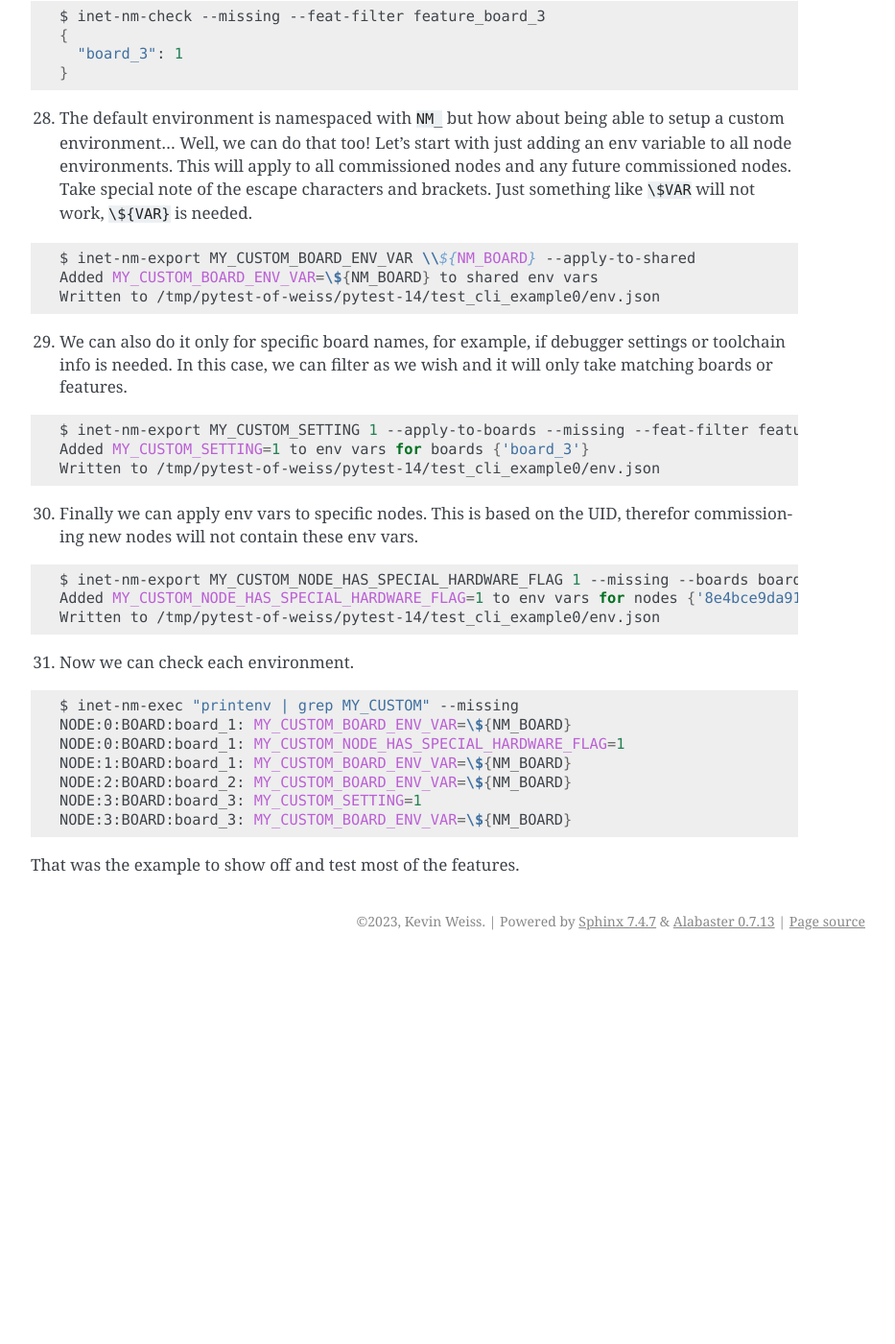
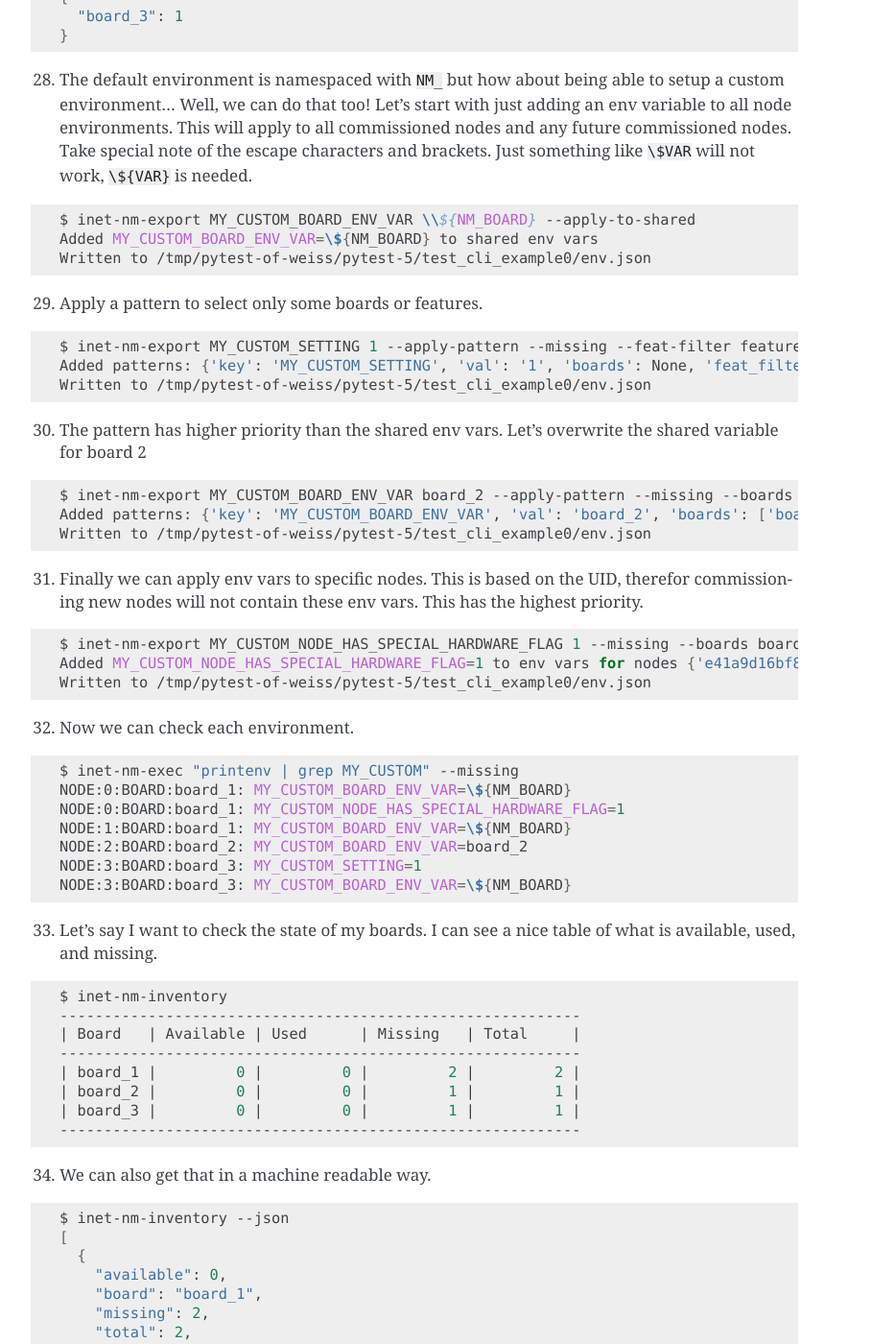
Before and after one commit to inetrg/inet-nm, a Sphinx documentation site: the page built from docs/cli-example.md, in a window 1280 px wide and 1400 px high, scrolled down 5251 px. Shown: the whole window at 96% size, without its empty margins (338-1271 px from the left). Built offline with Sphinx 7.4.7, drawn with Linux system fonts in a browser that asks for light colours; before the commit the page ends 6250 px from its top, so only the background shows below that; some of the changed text lies outside the part shown.

Commit message:
feat(inventory): Allow board inventory output

````diff
--- a/docs/cli-example.md
+++ b/docs/cli-example.md
@@ -13,58 +13,56 @@ $ inet-nm-update-from-os . --board-info "echo board_1 board_2" --board-features
 Getting features_provided for board_1
 Getting features_provided for board_2
 
-Updated /tmp/pytest-of-weiss/pytest-14/test_cli_example0/board_info.json
+Updated /tmp/pytest-of-weiss/pytest-5/test_cli_example0/board_info.json
 ```
 
 1. Now we can add a board using the wizard. We can just add a mock device for now and for this example.
 ```bash
 $ inet-nm-commission --mock-dev
-
-Found 0 saved nodes in /tmp/pytest-of-weiss/pytest-14/test_cli_example0
-Enter serial number [43190210341183772271]:
+Found 0 saved nodes in /tmp/pytest-of-weiss/pytest-5/test_cli_example0
+Enter serial number [68378266499947448987]:
+board_1
 Select board name for generic_vendor
 > board_1
-Updated /tmp/pytest-of-weiss/pytest-14/test_cli_example0/nodes.json
+Updated /tmp/pytest-of-weiss/pytest-5/test_cli_example0/nodes.json
 ```
 
 2. Let's do it again so we have 2 `board_1` boards.
 ```bash
 $ inet-nm-commission --mock-dev
-
+Found 1 saved nodes in /tmp/pytest-of-weiss/pytest-5/test_cli_example0
+Enter serial number [02292275306556290432]:
 board_1
-Found 1 saved nodes in /tmp/pytest-of-weiss/pytest-14/test_cli_example0
-Enter serial number [02807064577242520563]:
 Select board name for generic_vendor
 > board_1
-Updated /tmp/pytest-of-weiss/pytest-14/test_cli_example0/nodes.json
+Updated /tmp/pytest-of-weiss/pytest-5/test_cli_example0/nodes.json
 ```
 
 3. We can also add the board with directly with the cli args.
 ```bash
 $ inet-nm-commission --mock-dev --board board_2
-
-Found 2 saved nodes in /tmp/pytest-of-weiss/pytest-14/test_cli_example0
-Enter serial number [38177405136834385679]:
-Updated /tmp/pytest-of-weiss/pytest-14/test_cli_example0/nodes.json
+Found 2 saved nodes in /tmp/pytest-of-weiss/pytest-5/test_cli_example0
+Enter serial number [53501089861140397880]:
+Updated /tmp/pytest-of-weiss/pytest-5/test_cli_example0/nodes.json
 ```
 
 4. If we add a board that is not in our `board_info` list, we will need to confirm it is correct.
 ```bash
 $ inet-nm-commission --mock-dev
-Found 3 saved nodes in /tmp/pytest-of-weiss/pytest-14/test_cli_example0
-Enter serial number [45405871127408525688]:
+Found 3 saved nodes in /tmp/pytest-of-weiss/pytest-5/test_cli_example0
+Enter serial number [38033817949869448782]:
 Select board name for generic_vendor
 > board_3
 Board board_3 not in board list, continue? [y/N] Y
-Updated /tmp/pytest-of-weiss/pytest-14/test_cli_example0/nodes.json
+Updated /tmp/pytest-of-weiss/pytest-5/test_cli_example0/nodes.json
 ```
 
 5. If we have a device showing up on the list that should not be commissioned, we can ignore it.  This will prevent accidentally commissioning it in the future and will not be selectable by this tool.
 ```bash
 $ inet-nm-commission --mock-dev --ignore
-Found 4 saved nodes in /tmp/pytest-of-weiss/pytest-14/test_cli_example0
-Enter serial number [65026266254893701960]:
-Updated /tmp/pytest-of-weiss/pytest-14/test_cli_example0/nodes.json
+Found 4 saved nodes in /tmp/pytest-of-weiss/pytest-5/test_cli_example0
+Enter serial number [13638471407267323877]:
+Updated /tmp/pytest-of-weiss/pytest-5/test_cli_example0/nodes.json
 ```
 
 6. Let's see what we have, since these are mocked devices we the will never be connected, so we should always check missing boards.
@@ -142,9 +140,9 @@ NODE:2:BOARD:board_3: 2
 ```bash
 $ inet-nm-exec "printenv | grep NM_" --missing --boards board_2
 NODE:0:BOARD:board_2: NM_BOARD=board_2
-NODE:0:BOARD:board_2: NM_CONFIG_DIR=/tmp/pytest-of-weiss/pytest-14/test_cli_example0
-NODE:0:BOARD:board_2: NM_SERIAL=38177405136834385679
-NODE:0:BOARD:board_2: NM_UID=783e6d149b761089aaef00431149715b
+NODE:0:BOARD:board_2: NM_CONFIG_DIR=/tmp/pytest-of-weiss/pytest-5/test_cli_example0
+NODE:0:BOARD:board_2: NM_SERIAL=53501089861140397880
+NODE:0:BOARD:board_2: NM_UID=7c740cc754d112ea98d9ff8099d389e7
 NODE:0:BOARD:board_2: NM_PORT=Unknown
 NODE:0:BOARD:board_2: NM_IDX=0
 ```
@@ -157,7 +155,7 @@ $ inet-nm-exec "sleep 1" --missing --skip-dups --seq --boards board_1 board_2 bo
 
 16. There is also some blocking of boards if they are being used, let's try it out by blocking `board_1` for some time.
 ```bash
-$ inet-nm-exec "sleep 0.5" --missing --skip-dups --boards board_1
+$ inet-nm-exec "sleep 1" --missing --skip-dups --boards board_1
 ```
 
 17. Before the command finishes, in a different terminal, we can check to see what is available to us, notice we will be missing one of the `board_1` boards.
@@ -213,10 +211,10 @@ $ inet-nm-check --missing --only-used
 ```bash
 $ inet-nm-free
 Releasing all locks
-Removing lock file /tmp/inet_nm/locks/8e4bce9da919575fc961402178766025.lock
-Removing lock file /tmp/inet_nm/locks/783e6d149b761089aaef00431149715b.lock
-Removing lock file /tmp/inet_nm/locks/d6329329ffa003dbffe88ac2663716cf.lock
-Removing lock file /tmp/inet_nm/locks/7bd84abe9331a30a8fe1db0ef8695ef8.lock
+Removing lock file /tmp/inet_nm/locks/7c740cc754d112ea98d9ff8099d389e7.lock
+Removing lock file /tmp/inet_nm/locks/735aeda7849fcba12991f607f0ed84fd.lock
+Removing lock file /tmp/inet_nm/locks/e41a9d16bf84cb7819726dbaa3e3e021.lock
+Removing lock file /tmp/inet_nm/locks/ed808cc451d7642f13b06dc12b10f665.lock
 All locks released
 ```
 
@@ -237,13 +235,13 @@ Getting features_provided for board_1
 Getting features_provided for board_2
 Getting features_provided for board_3
 
-Updated /tmp/pytest-of-weiss/pytest-14/test_cli_example0/board_info.json
+Updated /tmp/pytest-of-weiss/pytest-5/test_cli_example0/board_info.json
 ```
 
 26. Well we can updated the nodes cache in a separate step, no need to re-commission.
 ```bash
 $ inet-nm-update-commissioned
-Updated /tmp/pytest-of-weiss/pytest-14/test_cli_example0/nodes.json
+Updated /tmp/pytest-of-weiss/pytest-5/test_cli_example0/nodes.json
 ```
 
 27. Now we can see the new feature and board is available.
@@ -258,32 +256,79 @@ $ inet-nm-check --missing --feat-filter feature_board_3
 ```bash
 $ inet-nm-export MY_CUSTOM_BOARD_ENV_VAR \\${NM_BOARD} --apply-to-shared
 Added MY_CUSTOM_BOARD_ENV_VAR=\${NM_BOARD} to shared env vars
-Written to /tmp/pytest-of-weiss/pytest-14/test_cli_example0/env.json
+Written to /tmp/pytest-of-weiss/pytest-5/test_cli_example0/env.json
 ```
 
-29. We can also do it only for specific board names, for example, if debugger settings or toolchain info is needed. In this case, we can filter as we wish and it will only take matching boards or features.
+29. Apply a pattern to select only some boards or features.
 ```bash
-$ inet-nm-export MY_CUSTOM_SETTING 1 --apply-to-boards --missing --feat-filter feature_board_3
-Added MY_CUSTOM_SETTING=1 to env vars for boards {'board_3'}
-Written to /tmp/pytest-of-weiss/pytest-14/test_cli_example0/env.json
+$ inet-nm-export MY_CUSTOM_SETTING 1 --apply-pattern --missing --feat-filter feature_board_3
+Added patterns: {'key': 'MY_CUSTOM_SETTING', 'val': '1', 'boards': None, 'feat_filter': ['feature_board_3'], 'feat_eval': None}
+Written to /tmp/pytest-of-weiss/pytest-5/test_cli_example0/env.json
 ```
 
-30. Finally we can apply env vars to specific nodes. This is based on the UID, therefor commissioning new nodes will not contain these env vars.
+30. The pattern has higher priority than the shared env vars. Let's overwrite the shared variable for board 2
+```bash
+$ inet-nm-export MY_CUSTOM_BOARD_ENV_VAR board_2 --apply-pattern --missing --boards board_2
+Added patterns: {'key': 'MY_CUSTOM_BOARD_ENV_VAR', 'val': 'board_2', 'boards': ['board_2'], 'feat_filter': None, 'feat_eval': None}
+Written to /tmp/pytest-of-weiss/pytest-5/test_cli_example0/env.json
+```
+
+31. Finally we can apply env vars to specific nodes. This is based on the UID, therefor commissioning new nodes will not contain these env vars. This has the highest priority.
 ```bash
 $ inet-nm-export MY_CUSTOM_NODE_HAS_SPECIAL_HARDWARE_FLAG 1 --missing --boards board_1 --skip-dups
-Added MY_CUSTOM_NODE_HAS_SPECIAL_HARDWARE_FLAG=1 to env vars for nodes {'8e4bce9da919575fc961402178766025'}
-Written to /tmp/pytest-of-weiss/pytest-14/test_cli_example0/env.json
+Added MY_CUSTOM_NODE_HAS_SPECIAL_HARDWARE_FLAG=1 to env vars for nodes {'e41a9d16bf84cb7819726dbaa3e3e021'}
+Written to /tmp/pytest-of-weiss/pytest-5/test_cli_example0/env.json
 ```
 
-31. Now we can check each environment.
+32. Now we can check each environment.
 ```bash
 $ inet-nm-exec "printenv | grep MY_CUSTOM" --missing
 NODE:0:BOARD:board_1: MY_CUSTOM_BOARD_ENV_VAR=\${NM_BOARD}
 NODE:0:BOARD:board_1: MY_CUSTOM_NODE_HAS_SPECIAL_HARDWARE_FLAG=1
 NODE:1:BOARD:board_1: MY_CUSTOM_BOARD_ENV_VAR=\${NM_BOARD}
-NODE:2:BOARD:board_2: MY_CUSTOM_BOARD_ENV_VAR=\${NM_BOARD}
+NODE:2:BOARD:board_2: MY_CUSTOM_BOARD_ENV_VAR=board_2
 NODE:3:BOARD:board_3: MY_CUSTOM_SETTING=1
 NODE:3:BOARD:board_3: MY_CUSTOM_BOARD_ENV_VAR=\${NM_BOARD}
 ```
 
+33. Let's say I want to check the state of my boards. I can see a nice table of what is available, used, and missing.
+```bash
+$ inet-nm-inventory
+-----------------------------------------------------------
+| Board   | Available | Used      | Missing   | Total     |
+-----------------------------------------------------------
+| board_1 |         0 |         0 |         2 |         2 |
+| board_2 |         0 |         0 |         1 |         1 |
+| board_3 |         0 |         0 |         1 |         1 |
+-----------------------------------------------------------
+```
+
+34. We can also get that in a machine readable way.
+```bash
+$ inet-nm-inventory --json
+[
+  {
+    "available": 0,
+    "board": "board_1",
+    "missing": 2,
+    "total": 2,
+    "used": 0
+  },
+  {
+    "available": 0,
+    "board": "board_2",
+    "missing": 1,
+    "total": 1,
+    "used": 0
+  },
+  {
+    "available": 0,
+    "board": "board_3",
+    "missing": 1,
+    "total": 1,
+    "used": 0
+  }
+]
+```
+
 That was the example to show off and test most of the features.
--- a/setup.cfg
+++ b/setup.cfg
@@ -65,6 +65,7 @@ console_scripts =
     inet-nm-export = inet_nm.cli_export:main
     inet-nm-check = inet_nm.cli_check:main
     inet-nm-commission = inet_nm.cli_commission:main
+    inet-nm-inventory = inet_nm.cli_inventory:main
     inet-nm-tty-from-uid = inet_nm.cli_tty_from_uid:main
     inet-nm-update-commissioned = inet_nm.cli_update_commissioned:main
     inet-nm-free = inet_nm.cli_free:main
````
Also changed, not shown: 3 other files.
